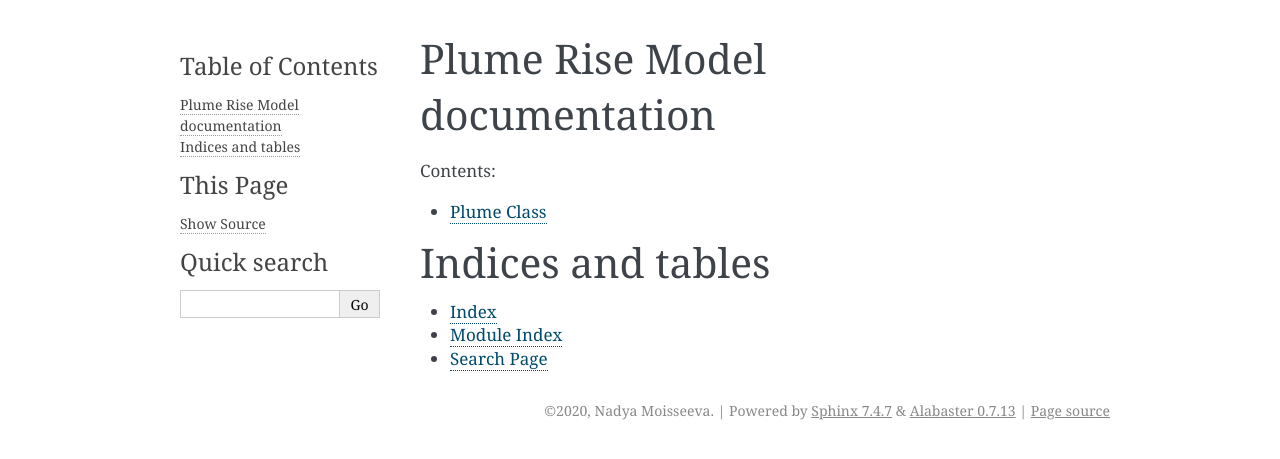
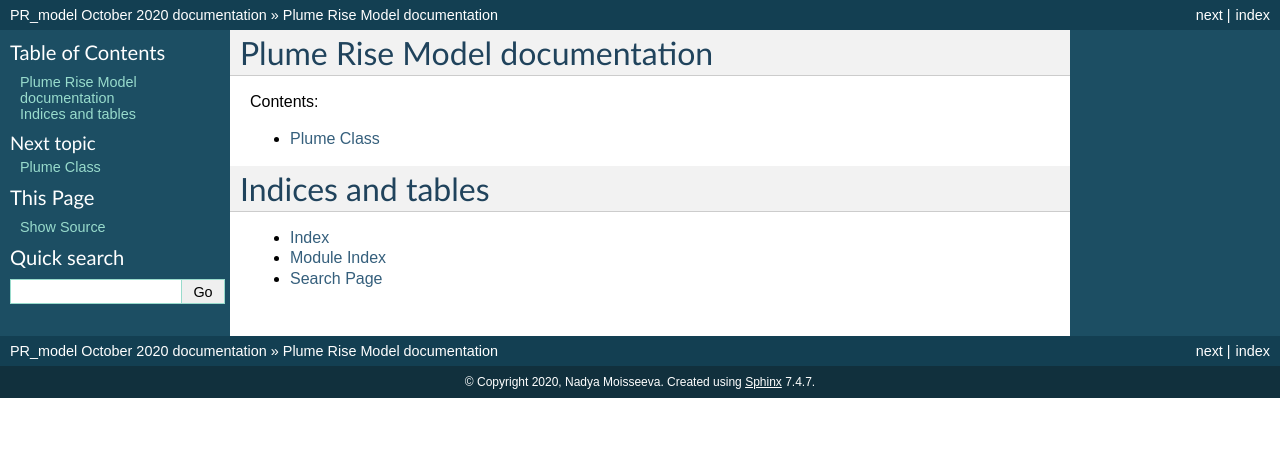
Before and after one commit to nmoisseeva/cwipp, a Sphinx documentation site: the page built from docs/source/index.rst, in a window 1280 px wide. Shown: the top 459 px of the page. Built offline with Sphinx 7.4.7, drawn with Linux system fonts in a browser that asks for light colours.

Commit message:
theme fails

```diff
--- a/docs/source/conf.py
+++ b/docs/source/conf.py
@@ -30,8 +30,15 @@ release = 'October 2020'
 # Add any Sphinx extension module names here, as strings. They can be
 # extensions coming with Sphinx (named 'sphinx.ext.*') or your custom
 # ones.
-extensions = ['sphinx.ext.autodoc', 'sphinx.ext.coverage', 'sphinx.ext.napoleon'
-]
+#extensions = ['sphinx.ext.autodoc', 'sphinx.ext.coverage', 'sphinx.ext.napoleon']
+
+extensions = ['sphinx.ext.autodoc', 'sphinx.ext.coverage', 'sphinx.ext.autosectionlabel','sphinx.ext.napoleon', 'sphinx.ext.mathjax']
+
+# use language set by highlight directive if no language is set by role
+inline_highlight_respect_highlight = False
+
+# use language set by highlight directive if no role is set
+inline_highlight_literals = False
 
 # Add any paths that contain templates here, relative to this directory.
 templates_path = ['_templates']
@@ -47,8 +54,8 @@ exclude_patterns = []
 # The theme to use for HTML and HTML Help pages.  See the documentation for
 # a list of builtin themes.
 #
-html_theme = 'alabaster'
-
+html_theme = 'classic'
+#html_theme = 'sphinx_rtd_theme'
 # Add any paths that contain custom static files (such as style sheets) here,
 # relative to this directory. They are copied after the builtin static files,
 # so a file named "default.css" will overwrite the builtin "default.css".
```
Also changed, not shown: Plume.py (+2 -8 lines), docs/source/Plume.rst (+10 -2 lines), 16 other files.
